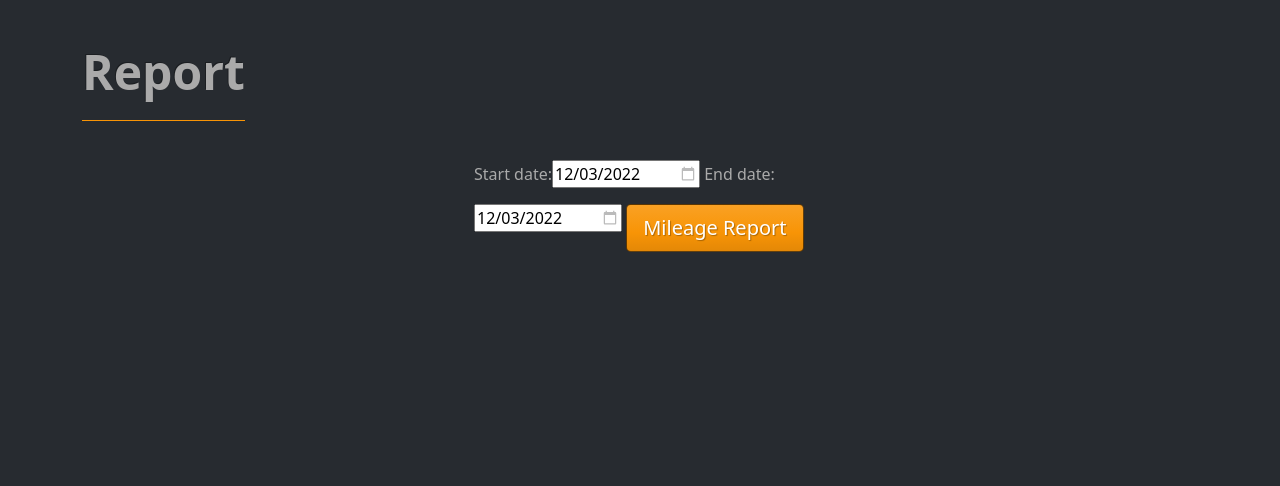
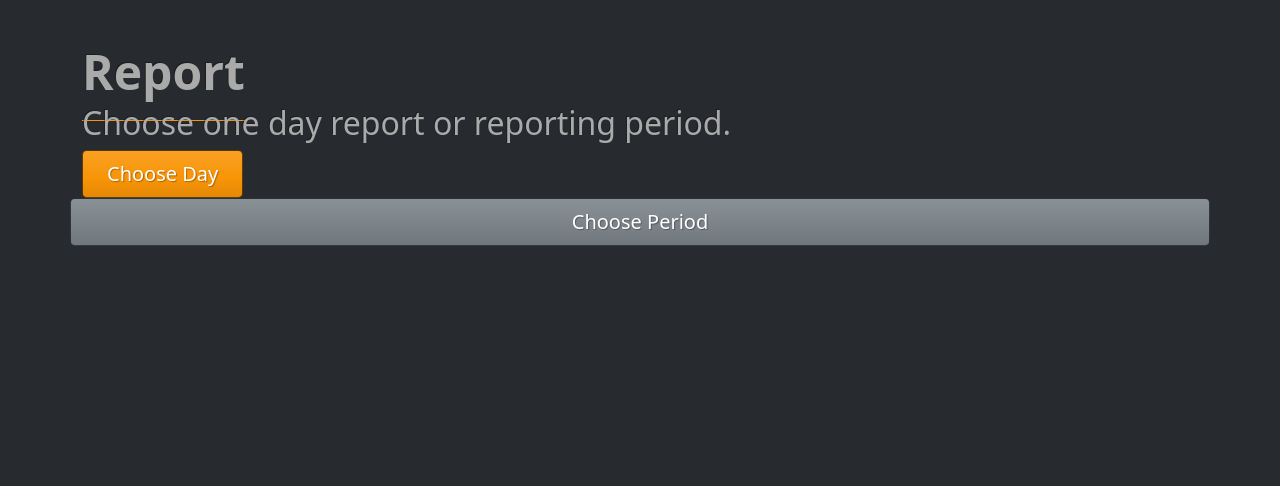
Before and after one commit to JoGorska/mileage-tracker, a Django app: page /reports/ in a window 1280 px wide. Shown: the part 97-583 px from the top of the page. Run offline with Django 3.2, Linux system fonts and the light colour scheme; the visitor is signed in with stand-in values (Sample User, id 1); some libraries are stand-ins or nearby versions.

Commit message:
Move choose date url and view to day report

```diff
--- a/reports/urls.py
+++ b/reports/urls.py
@@ -4,6 +4,8 @@ from . import views
 app_name = "reports"
 
 urlpatterns = [
-    path('', views.ReportView.as_view(), name='reports_view'),
+    path('', views.ReportingOptionsView.as_view(), name='reporting_options'),
+    path('', views.ChoosePeriodView.as_view(), name='choose_period'),
+    path("date", views.DatePickerView.as_view(), name="choose_date"),
     path("date/<slug:slug>/", views.DayReport.as_view(), name="day_report"),
 ]
--- a/reports/views.py
+++ b/reports/views.py
@@ -3,6 +3,7 @@ from datetime import timedelta
 
 from django.shortcuts import render, get_object_or_404, redirect
 from django.views import View
+from django.views.generic import TemplateView
 
 from visits.mixins import sum_all_miles
 from visits.forms import DatePickerForm
@@ -11,7 +12,11 @@ from users.mixins import MyLoginReqMixin
 from .forms import ReportingPeriodForm
 
 
-class ReportView(MyLoginReqMixin, View):
+class ReportingOptionsView(MyLoginReqMixin, TemplateView):
+    template_name = 'reports/reporting_options.html'
+
+
+class ChoosePeriodView(MyLoginReqMixin, View):
     '''
     In get displys date picker to pick start date and end date
     of the report
@@ -104,6 +109,40 @@ class ReportView(MyLoginReqMixin, View):
         return render(request, '/')
 
 
+class DatePickerView(MyLoginReqMixin, View):
+    '''
+    Date picker that allows the user to choose which day to display
+    successfull url redirects to the page where url contains date
+    '''
+    template_name = "visits/date_picker.html"
+    form_class = DatePickerForm
+
+    def get(self, request, *args, **kwargs):
+        '''
+        gets date picker form
+        '''
+        return render(
+            request,
+            "visits/date_picker.html",
+            {"date_picker_form": DatePickerForm()},
+        )
+
+    def post(self, request, *args, **kwargs):
+        '''
+        posts date picker form data
+        '''
+        date_picker_form = DatePickerForm(data=request.POST)
+
+        if date_picker_form.is_valid():
+            date_picked_instance = date_picker_form.save(commit=False)
+            date_picked_instance.save()
+            slug = date_picked_instance.slug
+            return redirect("reports:day_report", slug)
+        else:
+            slug = request.POST.get("date_picked")
+            return redirect("reports:day_report", slug)
+
+
 class DayReport(MyLoginReqMixin, View):
     """
     Displays the list of journeys that the user has made
@@ -148,7 +187,7 @@ class DayReport(MyLoginReqMixin, View):
             date_picked_instance = date_picker_form.save(commit=False)
             date_picked_instance.save()
             slug = date_picked_instance.slug
-            return redirect("visits:day_report", slug)
+            return redirect("reports:day_report", slug)
         else:
             slug = request.POST.get("date_picked")
-            return redirect("visits:day_report", slug)
+            return redirect("reports:day_report", slug)
--- a/templates/index.html
+++ b/templates/index.html
@@ -16,7 +16,7 @@
         <a href="{% url 'visits:date_picker_drive' %}" class="btn btn-warning btn-lg px-4 me-md-2">
           Drive
         </a>
-        <a href="{% url 'visits:date_picker' %}" class="btn btn-secondary btn-lg px-4">
+        <a href="{% url 'reports:choose_date' %}" class="btn btn-secondary btn-lg px-4">
           Day Report
         </a>
       </div>
--- a/templates/partials/nav-big.html
+++ b/templates/partials/nav-big.html
@@ -49,10 +49,10 @@
               </a>
             </li>
             <li>
-              <a href="{% url 'reports:reports_view' %}"
+              <a href="{% url 'reports:reporting_options' %}"
                  class="nav-link {% if request.resolver_match.url_name == 'date_picker'%}
                         text-warning
-                        {% elif request.resolver_match.url_name == 'reports_view' %}
+                        {% elif request.resolver_match.url_name == 'reporting_options' %}
                         text-warning
                         {% else %} text-white {% endif %}">
                 <svg class="bi d-block mx-auto mb-1" width="24" height="24">
--- a/templates/partials/nav-mobile.html
+++ b/templates/partials/nav-mobile.html
@@ -95,11 +95,11 @@
         </li>
         <!-- day -->
         <li class="nav-item">
-          <a href="{% url 'reports:reports_view' %}"
+          <a href="{% url 'reports:reporting_options' %}"
              class="nav-link
                     {% if request.resolver_match.url_name == 'date_picker'%}
                     text-warning
-                    {% elif request.resolver_match.url_name == 'reports_view'%}
+                    {% elif request.resolver_match.url_name == 'reporting_options'%}
                     text-warning
                     {% else %} text-white {% endif %}">
             <div class="row">
--- a/templates/reports/reporting_options.html
+++ b/templates/reports/reporting_options.html
@@ -0,0 +1,34 @@
+{% extends "base.html" %}
+{% load static bootstrap_tags %}
+{% block content %}
+
+<div class="container mt-5">
+  <h1 class="display-5 fw-bold lh-1 ">
+    <span class="border-warning pb-3 border-bottom">Report
+    </span>
+  </h1>
+
+    <h2>Choose one day report or reporting period.
+    </h2>
+
+
+<div class="row">
+    <div class="col-md-4">
+        <a href="{% url 'reports:day_report' %}" class="btn btn-warning btn-lg px-4 me-md-2">
+            Choose Day
+          </a>
+    </div>
+    <div class="col-md-4"></div>
+    <a href="{% url 'reports:choose_period' %}" class="btn btn-secondary btn-lg px-4">
+        Choose Period
+      </a>
+    <div class="col-md-4"></div>
+</div>
+
+
+
+
+</div>
+
+
+{% endblock %}
--- a/visits/urls.py
+++ b/visits/urls.py
@@ -13,7 +13,6 @@ urlpatterns = [
         "drive/<slug:slug>/add_journey", views.AddJourney.as_view(),
         name="add_journey"
     ),
-    path("date", views.DatePickerView.as_view(), name="date_picker"),
     path(
         "edit_journey/<slug:slug>/<int:journey_id>",
         views.EditJourney.as_view(),
```
Also changed, not shown: visits/views.py (+0 -33 lines).
